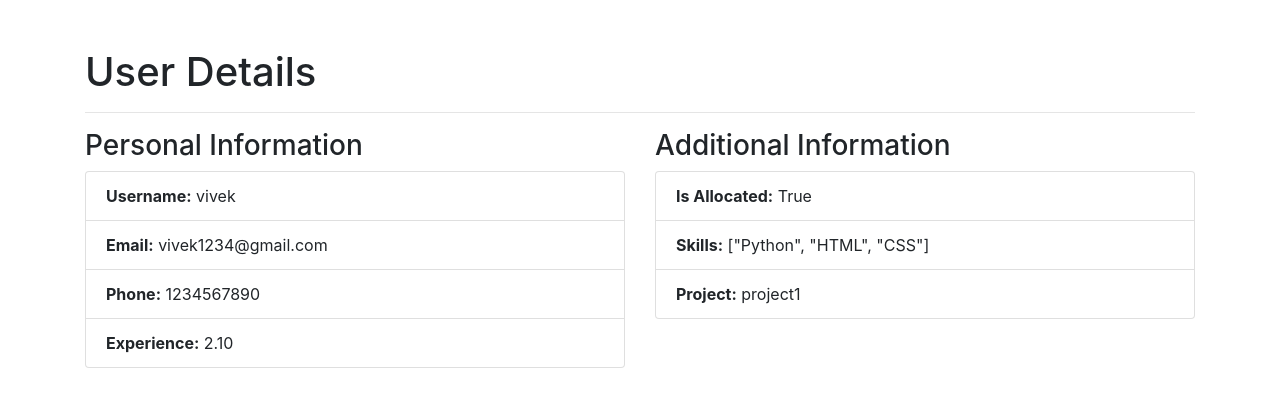
After one commit to vivekkolambe/EfficiencySage, a Django app: page /accounts/profile in a window 1280 px wide. The commit adds this page. Shown: the top 407 px of the page. Run offline with Django 4.2, Linux system fonts and the light colour scheme; a user stored in the database is signed in; data comes from the database, SQL or seed files in the repository; both versions use the stored data as it was after the commit; some libraries are stand-ins or nearby versions.

Commit message:
profile page working

```diff
--- /dev/null
+++ b/accounts/templates/profile_demo.html
@@ -0,0 +1,40 @@
+<!DOCTYPE html>
+<html lang="en">
+<head>
+    <meta charset="UTF-8">
+    <meta name="viewport" content="width=device-width, initial-scale=1.0">
+    <title>User Details</title>
+    <!-- Bootstrap CSS -->
+    <link href="https://maxcdn.bootstrapcdn.com/bootstrap/4.5.2/css/bootstrap.min.css" rel="stylesheet">
+</head>
+<body>
+    <div class="container mt-5">
+        <h1>User Details</h1>
+        <hr>
+        <div class="row">
+            <div class="col-md-6">
+                <h3>Personal Information</h3>
+                <ul class="list-group">
+                    <li class="list-group-item"><strong>Username:</strong> {{ user.username }}</li>
+                    <li class="list-group-item"><strong>Email:</strong> {{ user.email }}</li>
+                    <li class="list-group-item"><strong>Phone:</strong> {{ user.phone }}</li>
+                    <li class="list-group-item"><strong>Experience:</strong> {{ user.experience }}</li>
+                    {% comment %} <li class="list-group-item"><strong>Is Manager:</strong> {{ user.is_manager }}</li> {% endcomment %}
+                </ul>
+            </div>
+            <div class="col-md-6">
+                <h3>Additional Information</h3>
+                <ul class="list-group">
+                    <li class="list-group-item"><strong>Is Allocated:</strong> {{ user.is_allocated }}</li>
+                    <li class="list-group-item"><strong>Skills:</strong> {{ user.skills }}</li>
+                    <li class="list-group-item"><strong>Project:</strong> {{ user.project }}</li>
+                </ul>
+            </div>
+        </div>
+    </div>
+    <!-- Bootstrap JS and jQuery (optional) -->
+    <script src="https://code.jquery.com/jquery-3.5.1.slim.min.js"></script>
+    <script src="https://cdn.jsdelivr.net/npm/@popperjs/core@2.9.2/dist/umd/popper.min.js"></script>
+    <script src="https://maxcdn.bootstrapcdn.com/bootstrap/4.5.2/js/bootstrap.min.js"></script>
+</body>
+</html>
--- a/accounts/urls.py
+++ b/accounts/urls.py
@@ -6,5 +6,7 @@ urlpatterns = [
    path('form',formView ,name='form-page'),
    path('logout-user',logoutView,name='logout'),
    path('working',workView,name='working'),
+   path('profile',profileView,name='profile-page'),
+   path('edit-profile',editProfileView,name='edit-profile')
 
 ]
--- a/accounts/views.py
+++ b/accounts/views.py
@@ -95,3 +95,35 @@ def logoutView(request):
 @login_required(login_url='/accounts/login')
 def workView(request):
     return render(request,'delete.html')
+
+@login_required(login_url='/accounts/login')
+def profileView(request):
+    profile_user  = request.user
+    return render(request,'profile_demo.html')
+
+def editProfileView(request):
+    return render(request,'edit_profile.html')
+
+def editProfileView(request):
+    user = request.user
+    if request.method == 'POST':
+        # Process form submission
+        username = request.POST.get('username')
+        email = request.POST.get('email')
+        phone = request.POST.get('phone')
+        experience = request.POST.get('experience')
+        skills = request.POST.get('skills')
+
+        # Update user object with new data
+        user.username = username
+        user.email = email
+        user.phone = phone
+        user.experience = experience
+        user.skills = skills
+
+        # Save user object
+        user.save()
+        return redirect('profile-page')
+    else:
+        # Render edit user form
+        return render(request, 'edit_profile.html', {'user': user})
--- a/employee/templates/emp_home.html
+++ b/employee/templates/emp_home.html
@@ -18,7 +18,7 @@
     <div class="container">
       <div class="d-flex justify-content-between align-items-center">
         <h3>Employee Home</h3>
-        <a href="#" class="text-white">Profile</a>
+        <a href="{% url "profile" %}" class="text-white">Profile</a>
       </div>
     </div>
   </header>
--- a/manager/templates/man_home.html
+++ b/manager/templates/man_home.html
@@ -33,7 +33,7 @@
             <img src="{% static "manager/user-icon.png" %}" alt="User Icon" style="width: 20px; height: 20px; border-radius: 50%;">
           </a>
           <div class="dropdown-menu" aria-labelledby="profileDropdown">
-            <a class="dropdown-item" href="#">Profile</a>
+            <a class="dropdown-item" href="{% url "profile-page" %}">Profile</a>
             <a class="dropdown-item" href="{% url 'logout' %}">Logout</a>
           </div>
         </div>
```
Also changed, not shown: accounts/templates/edit_profile.html (added, +45 -0 lines), static/accounts/css/profile_demo.css (added, +34 -0 lines), db.sqlite3.
